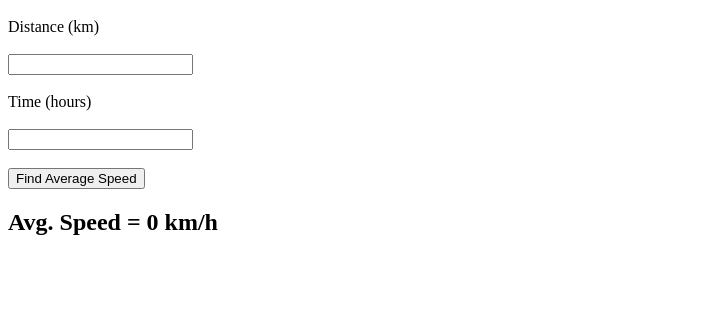
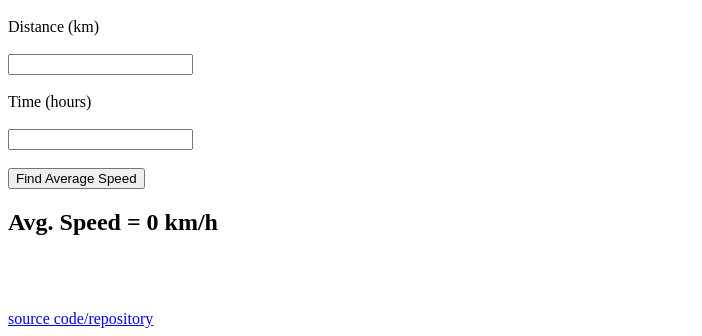
Before and after one commit to alstocras/js-functions-worksheet, a plain HTML site: page js-functions-worksheet.html in a window 1280 px wide. Shown: the part 689-1025 px from the top of the page, without its empty margins (0-702 px from the left). Before the commit the page ends 945 px from the top, so only its background shows below. Drawn offline with Linux system fonts and the light colour scheme.

Commit message:
Update js-functions-worksheet.html

```diff
--- a/js-functions-worksheet.html
+++ b/js-functions-worksheet.html
@@ -37,6 +37,8 @@
     <br><br>
     <button onclick="speed()">Find Average Speed</button>
     <h2 id="speedans">Avg. Speed = 0 km/h</h2>
+    <br><br><br>
+    <a href="alstocras.github.io/js-functions-worksheet.html">source code/repository</a>
     <script>
         const input0 = document.getElementById("swapnum0");
         const input1 = document.getElementById("swapnum1");
```
